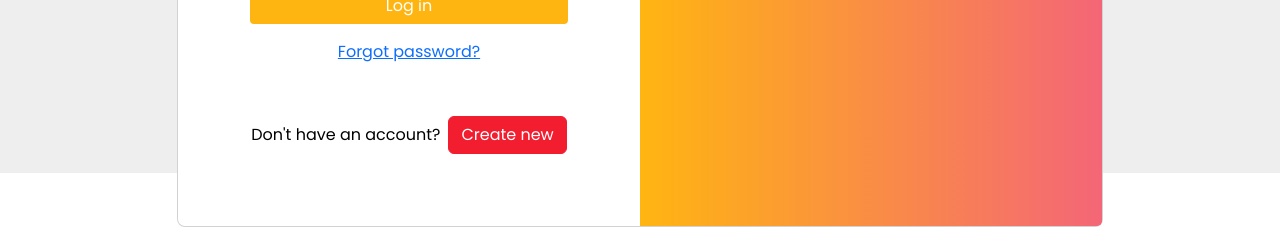
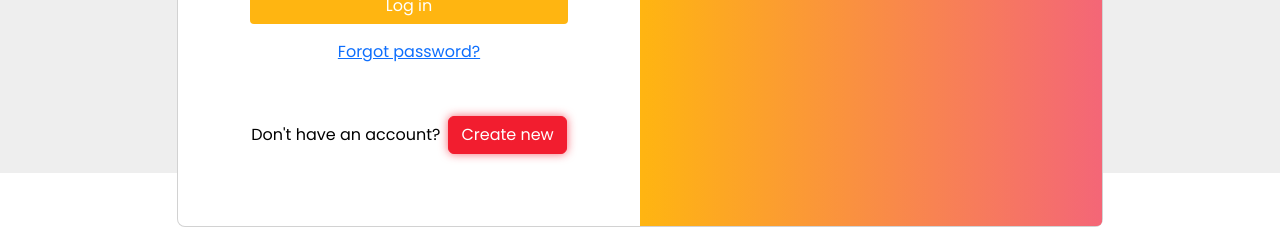
Before and after one commit to highmountain12321/flask-template, a Flask app: page /login in a window 1280 px wide, with the pointer over the restyled element. Shown: the part 627-854 px from the top of the page. Run offline with Flask 3, Linux system fonts and the light colour scheme; some libraries are stand-ins or nearby versions.

Commit message:
style: update color on create new button

```diff
--- a/static/css/style.css
+++ b/static/css/style.css
@@ -67,6 +67,7 @@ body {
 .btn.btn-outline-danger:hover {
     color: white;
     background-color: var(--red);
+    box-shadow: 0 0 10px #f21d2faa;
 }
 .heading-3 {
     font-weight: 800;
```
